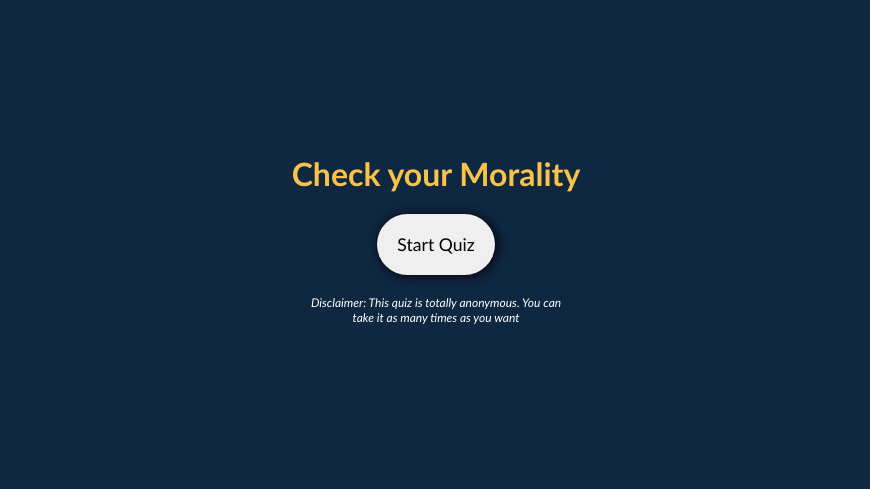
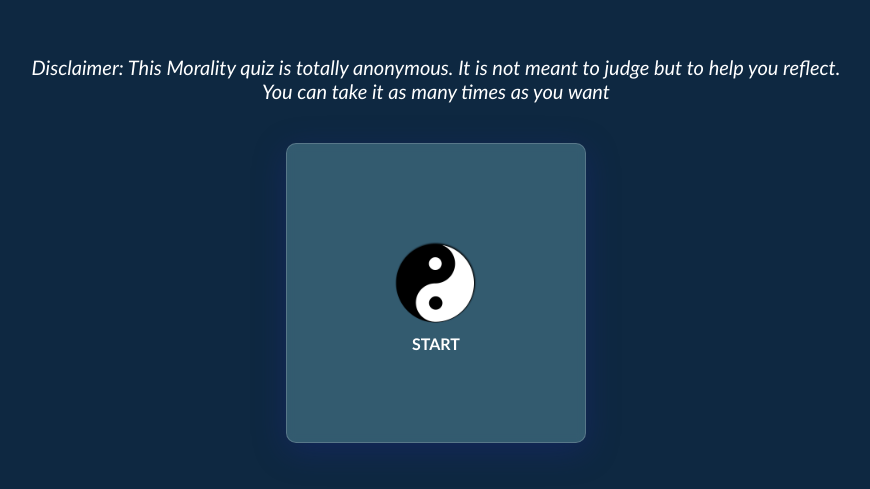
Before and after one commit to ugoxyz/MoralityQuiz, a React (Create React App) app: page / in a window 1280 px wide. Shown: the part 161-650 px from the top of the page, without its empty margins (204-1074 px from the left). Built offline with nearby package versions, Linux system fonts and the light colour scheme.

Commit message:
improve UI

```diff
--- a/src/components/MainQuiz.css
+++ b/src/components/MainQuiz.css
@@ -1,29 +1,49 @@
-body{
-    margin: auto;
-    box-sizing: border-box;
+.main {
     color: #F9C349;
     background-color: #0E2841;
     display: flex;
     align-items: center;
     justify-content: center;
+    flex-direction: column;
+    font-weight: 100;
     font-family: 'Gill Sans', 'Gill Sans MT', Calibri, 'Trebuchet MS', sans-serif;
     height: 100vh;
 }
 
 .question-card {
-    margin: auto;
     display: flex;
+    align-items: center;
     justify-content: center;
-    align-items: center;
     flex-direction: row;
-    box-sizing: border-box;
     color: #F9C349;
     font-family: 'Gill Sans', 'Gill Sans MT', Calibri, 'Trebuchet MS', sans-serif;
     height: 400px;
     width: 400px;
     border-radius: 20px;
+
 }
-.left, .right {
+
+.main-question {
+    width: 100vh;
+        margin-top: 100px;
+    background: rgba(163, 241, 250, 0.25);
+    box-shadow: 0 8px 32px 0 rgba(31, 38, 135, 0.1);
+    backdrop-filter: blur(4px);
+    -webkit-backdrop-filter: blur(4px);
+    border-radius: 10px;
+    padding: 30px;
+}
+
+.main-question::before {
+    content: "'";
+}
+
+.main-question::after {
+    content: "'";
+}
+
+.left,
+.right {
     display: flex;
     align-items: center;
     justify-content: center;
@@ -34,16 +54,22 @@ body{
     min-height: 200px;
     min-width: 200px;
     border: none;
-    box-shadow: 5px 5px 10px 5px #19192e;
+
 }
 
-.left{
-    background-color: brown;
+.left {
+    background: rgba(230, 35, 48, 0.25);
+    box-shadow: 0 8px 32px 0 rgba(31, 38, 135, 0.3);
+    backdrop-filter: blur(4px);
+    -webkit-backdrop-filter: blur(4px);
     color: white;
 }
 
-.right{
-    background-color: #239651;
+.right {
+    background: rgba(54, 230, 35, 0.25);
+    box-shadow: 0 8px 32px 0 rgba(31, 38, 135, 0.3);
+    backdrop-filter: blur(4px);
+    -webkit-backdrop-filter: blur(4px);
     color: white;
 }
 
@@ -51,7 +77,8 @@ body{
     position: relative;
     padding: 10px;
     text-align: center;
-    -webkit-transition-duration: 0.4s; /* Safari */
+    -webkit-transition-duration: 0.4s;
+    /* Safari */
     transition-duration: 0.4s;
     cursor: pointer;
 }
--- a/src/components/MainQuiz.jsx
+++ b/src/components/MainQuiz.jsx
@@ -35,15 +35,15 @@ function MainQuiz() {
       exit={{ opacity: 0 }}
     >
       <h1 className="main-question">{Questions[currentQuestion].dilemma}</h1>
-      <section className="question-card">
-        {" "}
+      <div className="question-card">
+
         <div className="left button" onClick={handleClick("red")}>
           {Questions[currentQuestion].good}
         </div>
         <div className="right button" onClick={handleClick("blue")}>
           {Questions[currentQuestion].evil}
         </div>
-      </section>
+      </div>
     </motion.div>
   );
 }
--- a/src/components/QuizEnd.css
+++ b/src/components/QuizEnd.css
@@ -26,4 +26,8 @@ body{
   border: none;
   box-shadow: 2px 1px 10px 2px #0a0a1a;
    font-family: 'Gill Sans', 'Gill Sans MT', Calibri, 'Trebuchet MS', sans-serif;
+   background: rgba(230, 35, 48, 0.25);
+   box-shadow: 0 8px 32px 0 rgba(31, 38, 135, 0.3);
+   backdrop-filter: blur(4px);
+   -webkit-backdrop-filter: blur(4px);
 }
--- a/src/components/QuizEnd.jsx
+++ b/src/components/QuizEnd.jsx
@@ -12,7 +12,7 @@ function QuizEnd() {
   //FIXME: not working
 
   const renderColor = () => {
-    let textColor = "red",
+    let textColor = "pink",
       failColor = "purple";
     // message = document.getElementById("side-two").textContent = "hello";
 
@@ -64,14 +64,17 @@ function QuizEnd() {
           <div id="side-one" style={{ color: renderColor() }}>
             <button
               style={{
+                background: "#a3f1fa40",
+                boxShadow: "0 8px 32px 0 rgba(31, 38, 135, 0.3)",
+                backdropFilter: "blur(4px)",
                 width: "250px",
                 margin: "20px",
                 height: "250px",
                 padding: "10px",
                 fontSize: "20px",
-                background: "#f5d9fa",
                 fontWeight: "bold",
                 borderRadius: "20px",
+                color: "white",
               }}
               onClick={() => setFlip(!flip)}
             >
@@ -81,12 +84,14 @@ function QuizEnd() {
           <div id="side-two">
             <button
               style={{
+                background: "#a3f1fa40",
+                boxShadow: "0 8px 32px 0 rgba(31, 38, 135, 0.3)",
+                backdropFilter: "blur(4px)",
                 width: "250px",
                 height: "250px",
                 margin: "20px",
                 padding: "10px",
                 fontSize: "20px",
-                background: "#f5d9fa",
                 fontWeight: "bold",
                 borderRadius: "20px",
                 color: renderColor(),
--- a/src/components/QuizMenu.css
+++ b/src/components/QuizMenu.css
@@ -19,16 +19,41 @@
     border-radius: 2em;
     border: none;
     box-shadow: 2px 1px 10px 2px #0a0a1a;
-     font-family: 'Gill Sans', 'Gill Sans MT', Calibri, 'Trebuchet MS', sans-serif;
+    font-family: 'Gill Sans', 'Gill Sans MT', Calibri, 'Trebuchet MS', sans-serif;
 }
 
-p{
+p {
     margin: 20px;
+    margin-bottom: 40px;
     color: white;
     font-style: italic;
-    font-size: 0.75rem;
+    font-size: 1.25rem;
 }
 
-.main-question{
+.main-question {
     width: 60vw;
 }
+
+.menu {
+
+    background: #a3f1fa40;
+    box-shadow: 0 8px 32px 0 rgba(31, 38, 135, 0.37);
+    backdrop-filter: blur(4px);
+    -webkit-backdrop-filter: blur(4px);
+    border-radius: 10px;
+
+    border: 1px solid rgba(255, 255, 255, 0.18);
+    cursor: pointer;  color: white;
+    font-size: 1rem;
+    padding: 30px;
+    text-transform: uppercase;
+    font-weight: bolder;
+}
+
+.menu:hover{
+    transform: scale(1.05);
+
+    margin-top: 10px;
+    background: rgba(163, 250, 192, 0.25);
+   cursor: pointer;
+}
--- a/src/components/QuizMenu.jsx
+++ b/src/components/QuizMenu.jsx
@@ -1,22 +1,29 @@
 import React, { useContext } from "react";
 import { QuizContext } from "../extras/Contexts";
 import "./QuizMenu.css";
+import YinYang from "./yinyang.png"
 
 function QuizMenu() {
   const { setGameState } = useContext(QuizContext);
 
   return (
-    <div className="menu">
-      <h1>Check your Morality</h1>
-      <button
-        className="start-button"
+    <div>
+      <p>
+        {" "}
+        Disclaimer: This Morality quiz is totally anonymous. It is not meant to
+        judge but to help you reflect. <br />
+        You can take it as many times as you want
+      </p>
+
+      <div
+        className="menu"
         onClick={() => {
           setGameState("quiz");
         }}
       >
-        Start Quiz
-      </button>
-      <p> Disclaimer: This quiz is totally anonymous. You can take it as many times as you want</p>
+        <img src={YinYang} alt="logo" width={100} />
+     Start
+      </div>
     </div>
   );
 }
```
Also changed, not shown: src/components/yinyang.png (added). Lines whose indentation alone changed are shown as unchanged.
